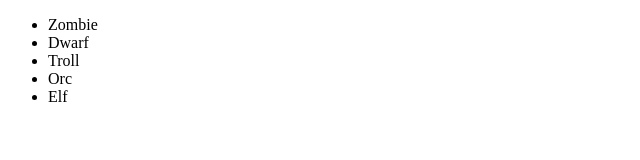
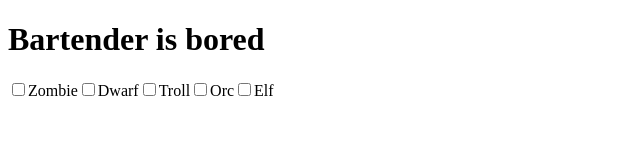
Before and after one commit to GroupeTPJoaniOlivier/ProjetJS, a plain HTML site: page public/index.html in a window 1280 px wide. Shown: the whole page, without its empty margins (0-640 px from the left). Drawn offline with Linux system fonts and the light colour scheme.

Commit message:
Starting on walking into a bar

```diff
--- a/public/index.html
+++ b/public/index.html
@@ -7,6 +7,10 @@
 	<body>
 
 		<div id="inner-page">
+			<div id="headline">
+
+			</div>
+
 
 		</div>
 
--- a/public/index.js
+++ b/public/index.js
@@ -7,18 +7,40 @@ var characters = [
 	"Elf"
 ];
 
+// PAGE INITIALISATION
+// Every checkboxes is associated with a character
+// Bartender is setup
+
 window.onload = function () {
-	var ul = document.createElement('ul');
+	//var ul = document.createElement('ul');
+	var form = document.createElement('form');
+	form.setAttribute('action', " ");
 
-	document.getElementById('inner-page').appendChild(ul);
+	document.getElementById('inner-page').appendChild(form);
 
 	for(var chara in characters)
 	{
-		var li = document.createElement('li');
-		var text = document.createTextNode(characters[chara]);
+		//var li = document.createElement('li');
 
-		li.appendChild(text);
-		ul.appendChild(li);
+		var label = document.createElement('label');
+		var input = document.createElement('input');
+		input.setAttribute('type', 'checkbox');
+		input.setAttribute('name', 'character');
+		input.setAttribute('value', characters[chara]);
+
+		var text = document.
+					createTextNode(characters[chara]);
+
+		label.appendChild(input);
+		label.appendChild(text);
+		form.appendChild(label);
+		//ul.appendChild(li);
 	}
 
+
+	var bartender = document.createElement('h1');
+	var text_bart = document.createTextNode('Bartender is bored');
+	bartender.appendChild(text_bart);
+	document.getElementById('headline').appendChild(bartender);
+
 }
```
